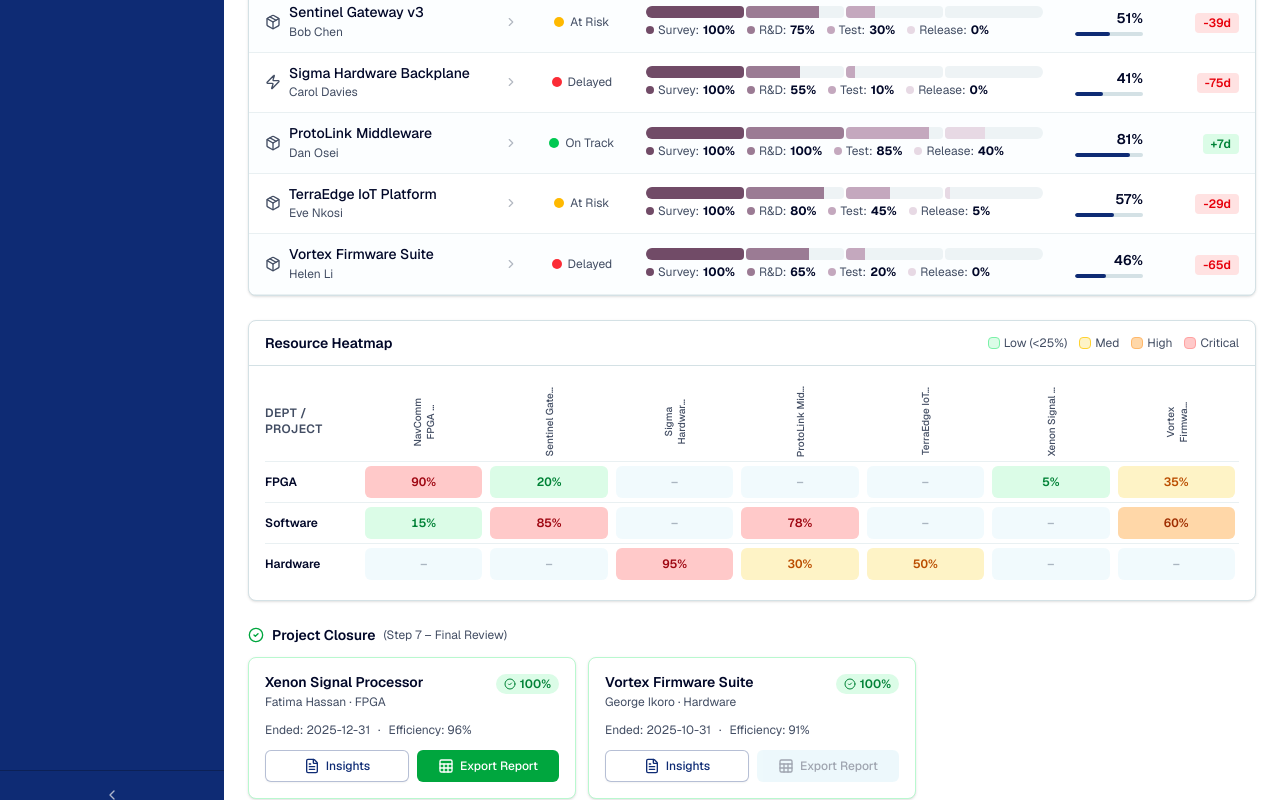
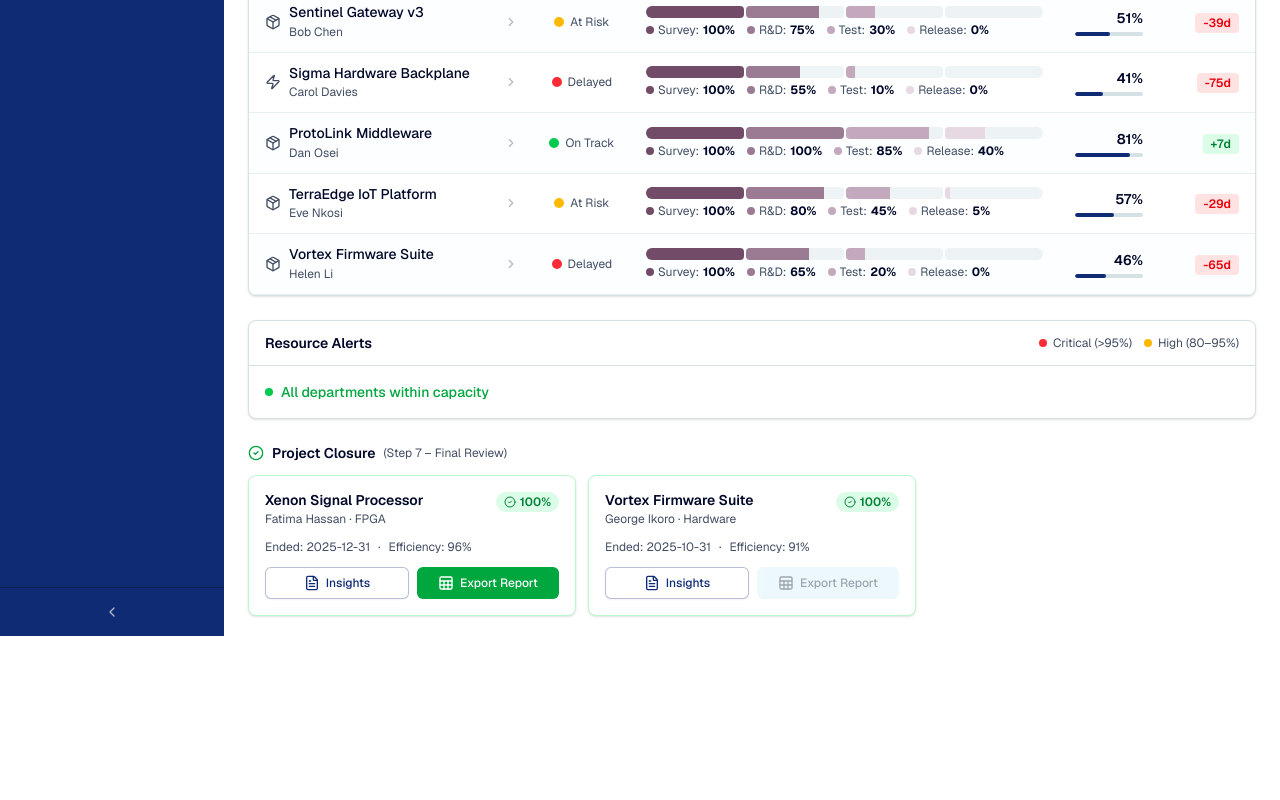
Before and after one commit to ibiann/v0-executive-dashboard, a Next.js app: page / in a window 1280 px wide. Shown: the part 482-1282 px from the top of the page. After the commit the page ends 1118 px from the top, so only its background shows below. Built offline with nearby package versions, Linux system fonts and the light colour scheme.

Commit message:
feat: replace resource-heatmap with ResourceAlerts widget
Maintain same export name for no changes in dashboard-client.tsx

Co-authored-by: Trung Pham <61691905+ibiann@users.noreply.github.com>

```diff
--- a/components/dashboard/resource-heatmap.tsx
+++ b/components/dashboard/resource-heatmap.tsx
@@ -1,94 +1,114 @@
 "use client";
 
-import { HEATMAP_DATA, DEPARTMENTS, HEATMAP_PROJECTS } from "@/lib/mock-data";
+import { HEATMAP_DATA, DEPARTMENTS } from "@/lib/mock-data";
 import { cn } from "@/lib/utils";
 
-function getLoad(dept: string, project: string): number {
-  const cell = HEATMAP_DATA.find(
-    (c) => c.department === dept && c.project === project
-  );
-  return cell?.load ?? 0;
+interface DeptAlert {
+  dept: string;
+  utilization: number;
+  topProject: string;
+  severity: "critical" | "high";
 }
 
-function loadColor(load: number): string {
-  if (load === 0) return "bg-muted/40 text-muted-foreground/40";
-  if (load <= 25) return "bg-green-100 text-green-700";
-  if (load <= 50) return "bg-amber-100 text-amber-700";
-  if (load <= 75) return "bg-orange-200 text-orange-800";
-  return "bg-red-200 text-red-800";
+function buildAlerts(): DeptAlert[] {
+  return DEPARTMENTS.flatMap((dept) => {
+    const rows = HEATMAP_DATA.filter((c) => c.department === dept);
+    const total = rows.reduce((sum, c) => sum + c.load, 0);
+    const utilization = rows.length > 0 ? Math.round(total / rows.length) : 0;
+    if (utilization <= 80) return [];
+    const topProject = rows.reduce((a, b) => (a.load >= b.load ? a : b)).project;
+    const severity: "critical" | "high" = utilization > 95 ? "critical" : "high";
+    return [{ dept, utilization, topProject, severity }];
+  });
 }
 
 export function ResourceHeatmap() {
+  const alerts = buildAlerts();
+
   return (
     <div className="bg-card rounded-lg border border-border shadow-sm overflow-hidden">
+      {/* Header */}
       <div className="px-4 py-3 border-b border-border flex items-center justify-between">
-        <h2 className="text-sm font-semibold text-foreground">Resource Heatmap</h2>
+        <h2 className="text-sm font-semibold text-foreground">Resource Alerts</h2>
         <div className="flex items-center gap-3 text-xs text-muted-foreground">
-          <span className="flex items-center gap-1">
-            <span className="w-3 h-3 rounded-sm bg-green-100 inline-block border border-green-300" />
-            Low (&lt;25%)
+          <span className="flex items-center gap-1.5">
+            <span className="w-2 h-2 rounded-full bg-red-500 inline-block" />
+            Critical (&gt;95%)
           </span>
-          <span className="flex items-center gap-1">
-            <span className="w-3 h-3 rounded-sm bg-amber-100 inline-block border border-amber-300" />
-            Med
-          </span>
-          <span className="flex items-center gap-1">
-            <span className="w-3 h-3 rounded-sm bg-orange-200 inline-block border border-orange-300" />
-            High
-          </span>
-          <span className="flex items-center gap-1">
-            <span className="w-3 h-3 rounded-sm bg-red-200 inline-block border border-red-300" />
-            Critical
+          <span className="flex items-center gap-1.5">
+            <span className="w-2 h-2 rounded-full bg-amber-400 inline-block" />
+            High (80–95%)
           </span>
         </div>
       </div>
 
-      <div className="overflow-x-auto p-4">
-        <table className="w-full text-xs">
-          <thead>
-            <tr>
-              <th className="text-left py-2 pr-3 font-semibold text-muted-foreground w-24 uppercase tracking-wide">
-                Dept / Project
-              </th>
-              {HEATMAP_PROJECTS.map((p) => (
-                <th
-                  key={p}
-                  className="text-center py-2 px-1 font-medium text-muted-foreground min-w-20"
-                  style={{ writingMode: "vertical-rl", maxHeight: 80 }}
+      {/* Body */}
+      <div className="p-4">
+        {alerts.length === 0 ? (
+          <p className="text-sm text-green-600 font-medium flex items-center gap-2">
+            <span className="w-2 h-2 rounded-full bg-green-500 inline-block" />
+            All departments within capacity
+          </p>
+        ) : (
+          <ul className="space-y-2.5">
+            {alerts.map((alert) => (
+              <li
+                key={alert.dept}
+                className={cn(
+                  "flex items-center gap-3 rounded-md px-3 py-2.5 text-sm border",
+                  alert.severity === "critical"
+                    ? "bg-red-50 border-red-200"
+                    : "bg-amber-50 border-amber-200"
+                )}
+              >
+                {/* Colored dot */}
+                <span
+                  className={cn(
+                    "w-2.5 h-2.5 rounded-full shrink-0",
+                    alert.severity === "critical" ? "bg-red-500" : "bg-amber-400"
+                  )}
+                />
+
+                {/* Department + utilization */}
+                <span
+                  className={cn(
+                    "font-semibold w-20 shrink-0",
+                    alert.severity === "critical" ? "text-red-700" : "text-amber-700"
+                  )}
                 >
-                  <span className="inline-block" style={{ transform: "rotate(180deg)", fontSize: "10px" }}>
-                    {p.length > 14 ? p.slice(0, 13) + "…" : p}
-                  </span>
-                </th>
-              ))}
-            </tr>
-          </thead>
-          <tbody>
-            {DEPARTMENTS.map((dept) => (
-              <tr key={dept} className="border-t border-border/50">
-                <td className="py-2 pr-3 font-semibold text-foreground text-xs">
-                  {dept}
-                </td>
-                {HEATMAP_PROJECTS.map((project) => {
-                  const load = getLoad(dept, project);
-                  return (
-                    <td key={project} className="py-1 px-1 text-center">
-                      <div
-                        className={cn(
-                          "rounded-md px-1 py-2 font-semibold tabular-nums",
-                          loadColor(load)
-                        )}
-                        title={`${dept} → ${project}: ${load}%`}
-                      >
-                        {load > 0 ? `${load}%` : "–"}
-                      </div>
-                    </td>
-                  );
-                })}
-              </tr>
+                  {alert.dept}:
+                </span>
+
+                {/* Utilization % */}
+                <span
+                  className={cn(
+                    "font-bold tabular-nums w-12 shrink-0",
+                    alert.severity === "critical" ? "text-red-700" : "text-amber-700"
+                  )}
+                >
+                  {alert.utilization}%
+                </span>
+
+                {/* Project name */}
+                <span className="text-muted-foreground text-xs flex-1 truncate">
+                  capacity — {alert.topProject}
+                </span>
+
+                {/* Severity badge */}
+                <span
+                  className={cn(
+                    "text-xs font-semibold px-2 py-0.5 rounded-full shrink-0",
+                    alert.severity === "critical"
+                      ? "bg-red-100 text-red-700"
+                      : "bg-amber-100 text-amber-700"
+                  )}
+                >
+                  {alert.severity}
+                </span>
+              </li>
             ))}
-          </tbody>
-        </table>
+          </ul>
+        )}
       </div>
     </div>
   );
```
